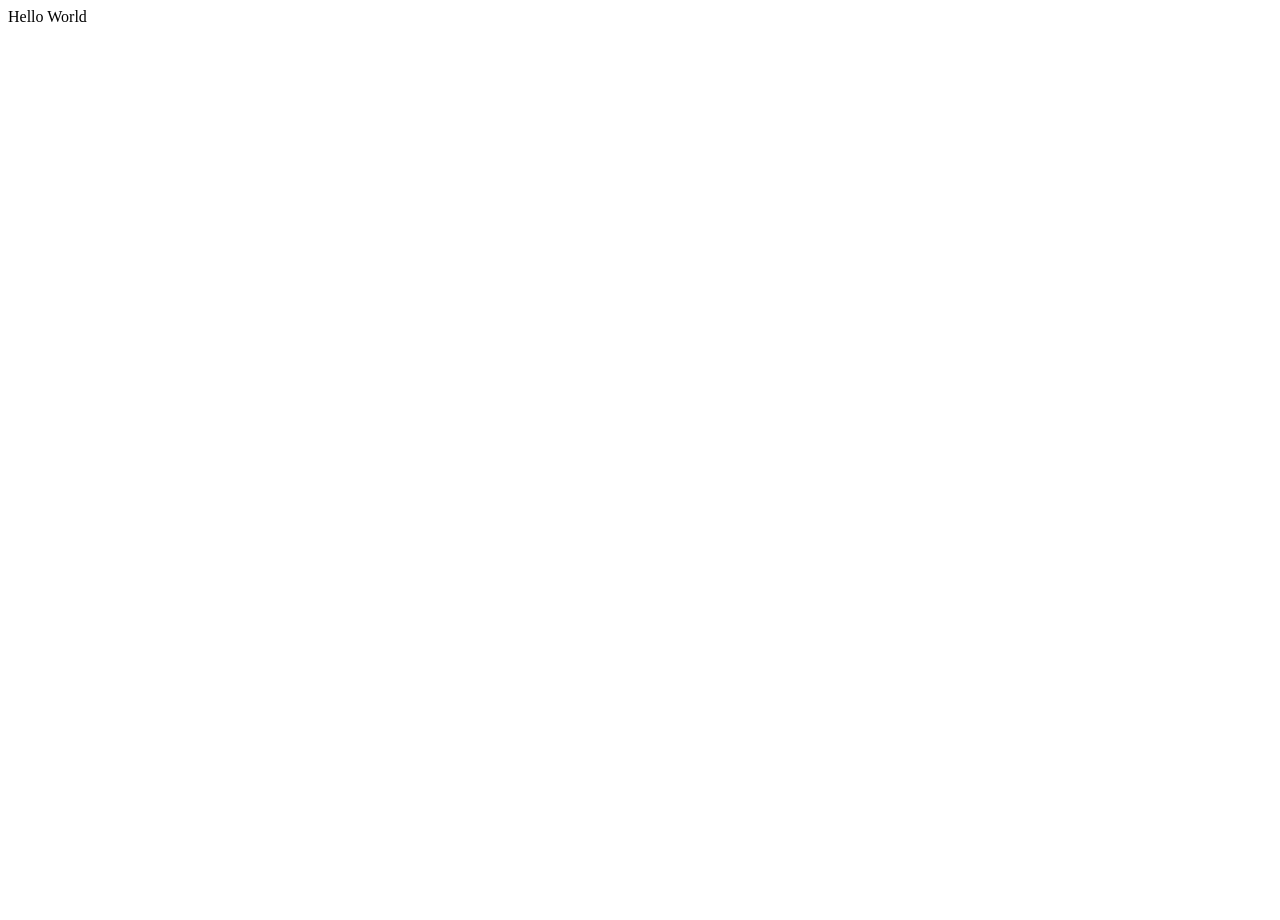
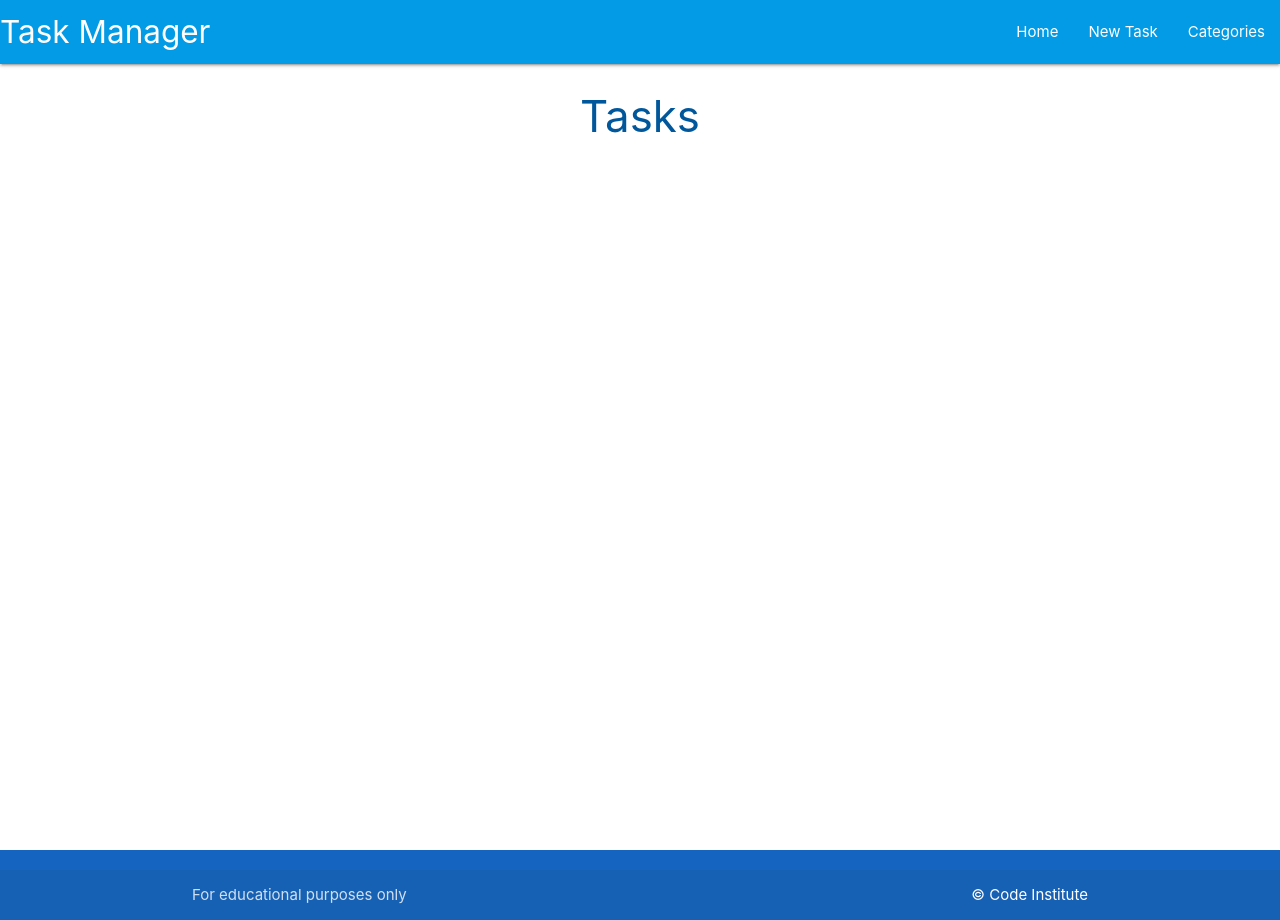
Before and after one commit to julianbohm/flask-sqlalchemy-task-manager, a Flask app: page / in a window 1280 px wide. Before the commit the page is almost empty. Run offline with Flask 2, Linux system fonts and the light colour scheme.

Commit message:
add tasks, an materialize

```diff
--- a/run.py
+++ b/run.py
@@ -2,7 +2,7 @@ import os
 from taskmanager import app
 
 
-if __name__ =="__main__":
+if __name__ == "__main__":
     app.run(
         host=os.environ.get("IP"),
         port=int(os.environ.get("PORT")),
--- a/taskmanager/__init__.py
+++ b/taskmanager/__init__.py
@@ -2,13 +2,13 @@ import os
 from flask import Flask
 from flask_sqlalchemy import SQLAlchemy
 if os.path.exists("env.py"):
-    import env # noqa
+    import env  # noqa
 
 
 app = Flask(__name__)
 app.config["SECRET_KEY"] = os.environ.get("SECRET_KEY")
-app.config["SQLACHEMY_DATABASE_URI"] = os.environ.get("DB_URL")
+app.config["SQLALCHEMY_DATABASE_URI"] = os.environ.get("DB_URL")
 
 db = SQLAlchemy(app)
 
-from taskmanager import routes #noqa
+from taskmanager import routes  # noqa
--- a/taskmanager/models.py
+++ b/taskmanager/models.py
@@ -9,9 +9,7 @@ class Category(db.Model):
 
     def __repr__(self):
         # __repr__ to represent itself in the form of a string
-        return self.category.category_name
-
-
+        return self.category_name
 
 
 class Task(db.Model):
@@ -25,6 +23,6 @@ class Task(db.Model):
 
     def __repr__(self):
         # __repr__ to represent itself in the form of a string
-        return "#{0} - Task: {1} | Urgent: {}".format(
+        return "#{0} - Task: {1} | Urgent: {2}".format(
             self.id, self.task_name, self.is_urgent
         )
--- a/taskmanager/routes.py
+++ b/taskmanager/routes.py
@@ -2,6 +2,7 @@ from flask import render_template
 from taskmanager import app, db
 from taskmanager.models import Category, Task
 
+
 @app.route("/")
 def home():
-    return render_template("base.html")
+    return render_template("tasks.html")
--- /dev/null
+++ b/taskmanager/static/css/style.css
@@ -0,0 +1,9 @@
+body {
+    display: flex;
+    min-height: 100vh;
+    flex-direction: column;
+  }
+
+  main {
+    flex: 1 0 auto;
+  }
--- /dev/null
+++ b/taskmanager/static/script.js
@@ -0,0 +1,5 @@
+document.addEventListener("DOMContentLoaded", function() {
+    // sidenav initialization
+    let sidenav = document.querySelectorAll(".sidenav");
+    M.Sidenav.init(sidenav);
+});
--- a/taskmanager/templates/base.html
+++ b/taskmanager/templates/base.html
@@ -1,12 +1,59 @@
 <!DOCTYPE html>
 <html lang="en">
 <head>
+
     <meta charset="UTF-8">
+    <meta http-equiv="X-UA-Compatible" content="IE=edge">
     <meta name="viewport" content="width=device-width, initial-scale=1.0">
+    <link rel="stylesheet" href="https://cdnjs.cloudflare.com/ajax/libs/font-awesome/5.15.3/css/all.min.css"
+        integrity="sha512-iBBXm8fW90+nuLcSKlbmrPcLa0OT92xO1BIsZ+ywDWZCvqsWgccV3gFoRBv0z+8dLJgyAHIhR35VZc2oM/gI1w=="
+        crossorigin="anonymous" referrerpolicy="no-referrer">
+    <link rel="stylesheet" href="https://cdnjs.cloudflare.com/ajax/libs/materialize/1.0.0/css/materialize.min.css"
+        type="text/css">
+    <link rel="stylesheet" href="{{ url_for('static', filename='css/style.css') }}" type="text/css">
     <title>Task Manager</title>
 </head>
+
 <body>
-    Hello World
+
+    <header>
+        <!-- top navbar -->
+        <nav class="light-blue darken-1">
+            <div class="nav-wrapper">
+            <a href="{{ url_for('home') }}" class="brand-logo">Task Manager</a>
+            <a href="#" data-target="mobile-demo" class="sidenav-trigger"><i class="fas fa-bars"></i></a>
+            <ul class="right hide-on-med-and-down">
+                <li><a href="{{ url_for('home') }}">Home</a></li>
+                <li><a href="">New Task</a></li>
+                <li><a href="">Categories</a></li>
+            </ul>
+            </div>
+        </nav>
+
+        <!-- mobile sidenav -->
+        <ul class="sidenav" id="mobile-demo">
+            <li><a href="{{ url_for('home') }}">Home</a></li>
+            <li><a href="">New Task</a></li>
+            <li><a href="">Categories</a></li>
+        </ul>
+    </header>
+
+    <main class="container">
+        {% block content %}
+        {% endblock %}
+    </main>
+
+    <footer class="page-footer blue darken-3">
+        <div class="footer-copyright">
+            <div class="container">
+                For educational purposes only
+                <a class="white-text right" href="https://codeinstitute.net" target="_blank">&copy; Code Institute</a>
+            </div>
+        </div>
+    </footer>
+
+    <script src="https://cdnjs.cloudflare.com/ajax/libs/materialize/1.0.0/js/materialize.min.js"></script>
+    <script src="{{ url_for('static', filename='js/script.js') }}"></script>
 
 </body>
 </html>
--- /dev/null
+++ b/taskmanager/templates/tasks.html
@@ -0,0 +1,6 @@
+{%extends "base.html" %}
+{% block content %}
+
+<h3 class="light-blue-text text-darken-4 center-align">Tasks</h3>
+
+{% endblock %}
```
